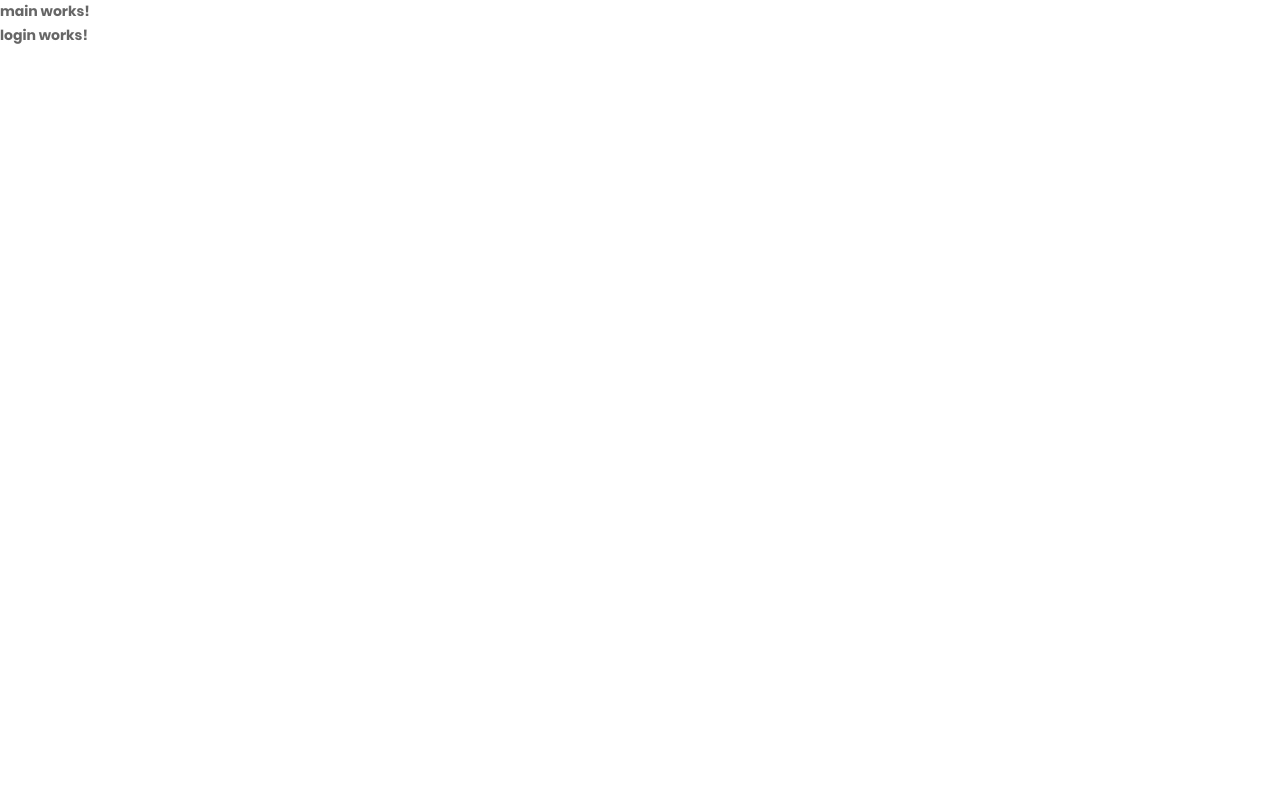
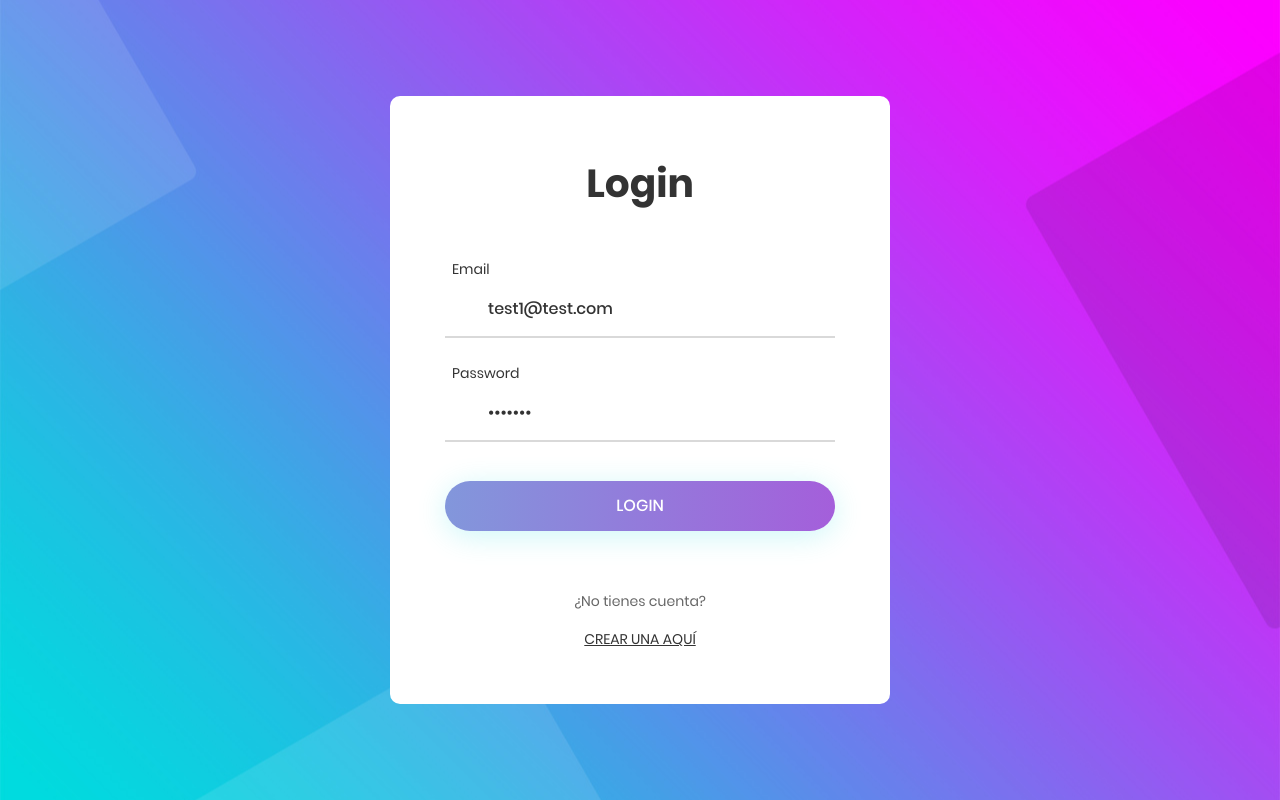
Before and after one commit to fabioaoad/Auth-Angular, an Angular app: page /auth/login in a window 1280 px wide. Built offline with nearby package versions, Linux system fonts and the light colour scheme.

Commit message:
Diseño de la pantalla de Registro y Login - AuthApp Angular - Seccion 25, apartado 7

```diff
--- a/src/app/auth/auth.module.ts
+++ b/src/app/auth/auth.module.ts
@@ -1,10 +1,13 @@
 import { NgModule } from '@angular/core';
 import { CommonModule } from '@angular/common';
 
+import { ReactiveFormsModule } from "@angular/forms";
 import { AuthRoutingModule } from './auth-routing.module';
+
 import { LoginComponent } from './pages/login/login.component';
 import { RegisterComponent } from './pages/register/register.component';
 import { MainComponent } from './pages/main/main.component';
+
 
 
 @NgModule({
@@ -15,7 +18,8 @@
   ],
   imports: [
     CommonModule,
-    AuthRoutingModule
+    AuthRoutingModule,
+    ReactiveFormsModule
   ]
 })
 export class AuthModule { }
--- a/src/app/auth/pages/login/login.component.html
+++ b/src/app/auth/pages/login/login.component.html
@@ -1 +1,50 @@
-<p>login works!</p>
+<form [formGroup]="miFormulario"
+      (ngSubmit)="login()"
+      class="login100-form"
+      autocomplete="off">
+
+                <span class="login100-form-title p-b-49">
+                    Login
+                </span>
+
+  <div class="wrap-input100 m-b-23">
+    <span class="label-input100">Email</span>
+    <input class="input100"
+           type="email"
+           formControlName="email"
+           placeholder="Ingrese su email">
+    <span class="focus-input100"></span>
+  </div>
+
+  <div class="wrap-input100">
+    <span class="label-input100">Password</span>
+    <input class="input100"
+           type="password"
+           formControlName="password"
+           placeholder="Ingrese su contraseña">
+    <span class="focus-input100"></span>
+  </div>
+
+  <div class="text-right p-t-8 p-b-31"></div>
+
+  <div class="container-login100-form-btn">
+    <div class="wrap-login100-form-btn">
+      <div class="login100-form-bgbtn"></div>
+      <button class="login100-form-btn"
+              type="submit"
+              [disabled]="miFormulario.invalid">
+        Login
+      </button>
+    </div>
+  </div>
+
+  <div class="flex-col-c p-t-60">
+                    <span class="txt1 p-b-17">
+                        ¿No tienes cuenta?
+                    </span>
+
+    <a routerLink="/auth/registro" class="txt2">
+      Crear una aquí
+    </a>
+  </div>
+</form>
--- a/src/app/auth/pages/login/login.component.ts
+++ b/src/app/auth/pages/login/login.component.ts
@@ -1,4 +1,5 @@
-import { Component, OnInit } from '@angular/core';
+import { Component } from '@angular/core';
+import { FormBuilder, FormGroup, Validators } from "@angular/forms";
 
 @Component({
   selector: 'app-login',
@@ -6,11 +7,20 @@
   styles: [
   ]
 })
-export class LoginComponent implements OnInit {
+export class LoginComponent{
 
-  constructor() { }
+  miFormulario: FormGroup = this.fb.group({
+    email: [ 'test1@test.com', [ Validators.required, Validators.email ] ],
+    password: [ '123456 ', [ Validators.required, Validators.minLength(6) ] ],
+  });
 
-  ngOnInit(): void {
+
+  constructor( private fb: FormBuilder ) { }
+
+
+  login(){
+    console.log(this.miFormulario.value);
+    console.log(this.miFormulario.valid);
   }
 
 }
--- a/src/app/auth/pages/main/main.component.html
+++ b/src/app/auth/pages/main/main.component.html
@@ -1,3 +1,12 @@
-<p>main works!</p>
 
-<router-outlet></router-outlet>
+<div class="limiter">
+  <div class="container-login100" style="background-image: url('../../../../assets/images/bg-01.jpg');">
+    <div class="wrap-login100 p-l-55 p-r-55 p-t-65 p-b-54">
+
+
+      <router-outlet></router-outlet>
+
+
+    </div>
+  </div>
+</div>
--- a/src/app/auth/pages/register/register.component.html
+++ b/src/app/auth/pages/register/register.component.html
@@ -1 +1,60 @@
-<p>register works!</p>
+<form [formGroup]="miFormulario"
+      (ngSubmit)="registro()"
+      class="login100-form"
+      autocomplete="off">
+
+                <span class="login100-form-title p-b-49">
+                    Nuevo usuario
+                </span>
+
+  <div class="wrap-input100 m-b-23">
+    <span class="label-input100">Nombre</span>
+    <input class="input100"
+           type="text"
+           formControlName="name"
+           placeholder="Ingrese su nombre">
+    <span class="focus-input100"></span>
+  </div>
+
+  <div class="wrap-input100 m-b-23">
+    <span class="label-input100">Email</span>
+    <input class="input100"
+           type="email"
+           formControlName="email"
+           placeholder="Ingrese su email">
+    <span class="focus-input100"></span>
+  </div>
+
+
+  <div class="wrap-input100">
+    <span class="label-input100">Password</span>
+    <input class="input100"
+           type="password"
+           formControlName="password"
+           placeholder="Ingrese su contraseña">
+    <span class="focus-input100"></span>
+  </div>
+
+  <div class="text-right p-t-8 p-b-31"></div>
+
+  <div class="container-login100-form-btn">
+    <div class="wrap-login100-form-btn">
+      <div class="login100-form-bgbtn"></div>
+      <button class="login100-form-btn"
+              type="submit"
+              [disabled]="miFormulario.invalid">
+        Registro
+      </button>
+    </div>
+  </div>
+
+  <div class="flex-col-c p-t-60">
+                    <span class="txt1 p-b-17">
+                        ¿Ya tienes una cuenta?
+                    </span>
+
+    <a routerLink="/auth/login" class="txt2">
+      Ingresa aquí
+    </a>
+  </div>
+</form>
--- a/src/app/auth/pages/register/register.component.ts
+++ b/src/app/auth/pages/register/register.component.ts
@@ -1,4 +1,5 @@
-import { Component, OnInit } from '@angular/core';
+import { Component } from '@angular/core';
+import { FormBuilder, FormGroup, Validators } from "@angular/forms";
 
 @Component({
   selector: 'app-register',
@@ -6,11 +7,19 @@
   styles: [
   ]
 })
-export class RegisterComponent implements OnInit {
+export class RegisterComponent{
 
-  constructor() { }
+  constructor( private fb: FormBuilder ) { }
 
-  ngOnInit(): void {
+  miFormulario: FormGroup = this.fb.group({
+    name: [ 'Fabio', [ Validators.required ] ],
+    email: [ 'test1@test.com', [ Validators.required, Validators.email ] ],
+    password: [ '123456 ', [ Validators.required, Validators.minLength(6) ] ],
+  });
+
+
+  registro(){
+    console.log(this.miFormulario.value);
+    console.log(this.miFormulario.valid);
   }
-
 }
```
